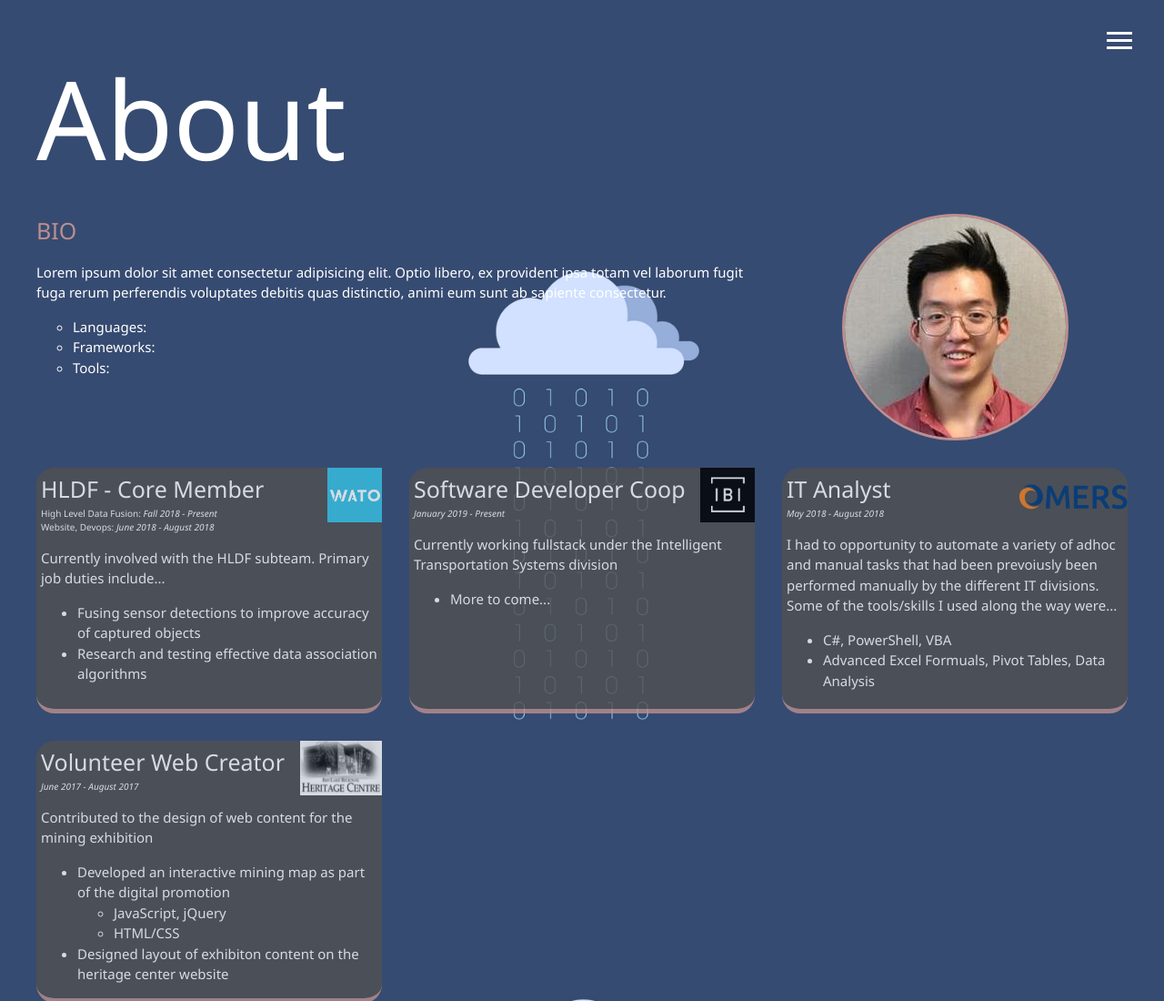
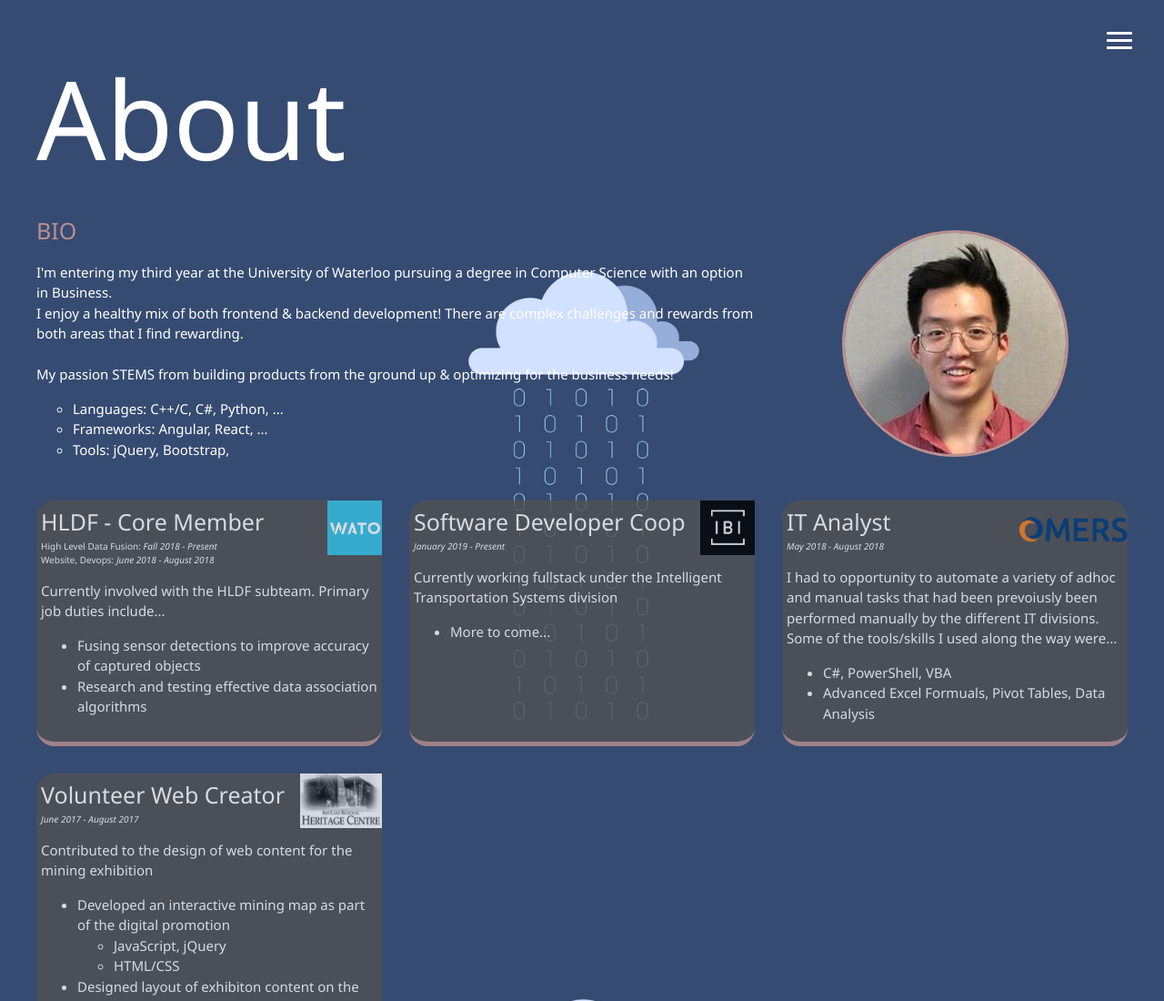
Before and after one commit to Wmeng98/Portfolio-Personal, a website: page dist/about.html in a window 1280 px wide. Shown: the top 1100 px of the page at 91% size. Drawn offline with Linux system fonts and the light colour scheme.

Commit message:
bio description, list of skills update

```diff
--- a/dist/about.html
+++ b/dist/about.html
@@ -59,11 +59,15 @@
   <div class="about-info">
     <div class="bio">
         <h3 class="about-secondary">BIO</h3>
-        <p>Lorem ipsum dolor sit amet consectetur adipisicing elit. Optio libero, ex provident ipsa totam vel laborum fugit fuga rerum perferendis voluptates debitis quas distinctio, animi eum sunt ab sapiente consectetur.</p>
+        <p>I'm entering my third year at the University of Waterloo pursuing a degree in Computer Science with an option in Business.
+            <br>I enjoy a healthy mix of both frontend & backend development! There are complex challenges and rewards from both areas that I find rewarding.
+            <br><br>My passion STEMS from building products from the ground up & optimizing for the business needs!
+
+        </p>
         <ul id="skill-ls" class="skills-list" style="list-style-type:circle">
-            <li class="sk-ls">Languages: </li>
-            <li class="sk-ls">Frameworks:</li>
-            <li class="sk-ls">Tools: </li>
+            <li class="sk-ls">Languages: C++/C, C#, Python, ... </li>
+            <li class="sk-ls">Frameworks: Angular, React, ...</li>
+            <li class="sk-ls">Tools: jQuery, Bootstrap, </li>
           </ul>
     </div>
     <img src="img/wm_portrait.jpg" alt="Wilson Meng" class="bio-image about-bio">
```
